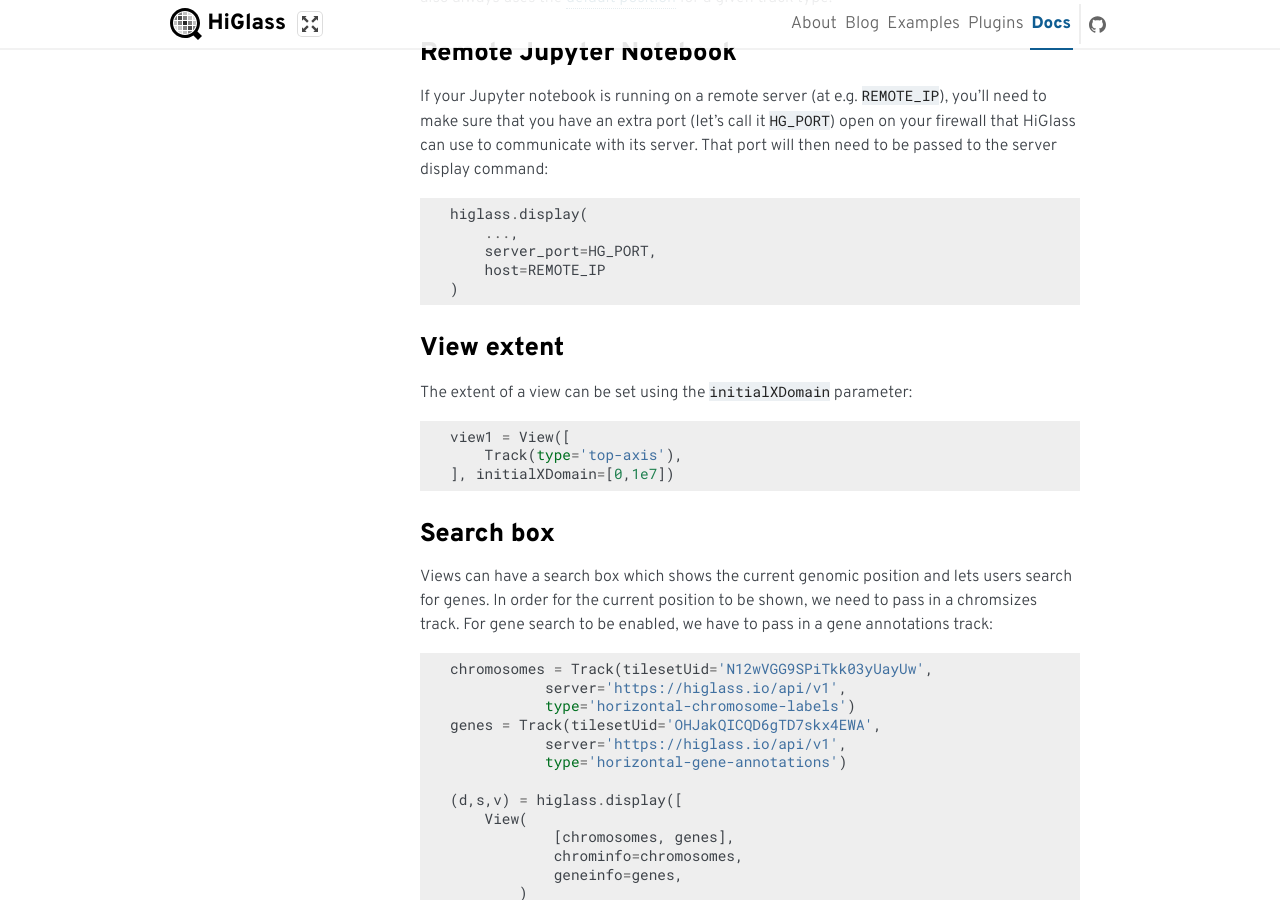
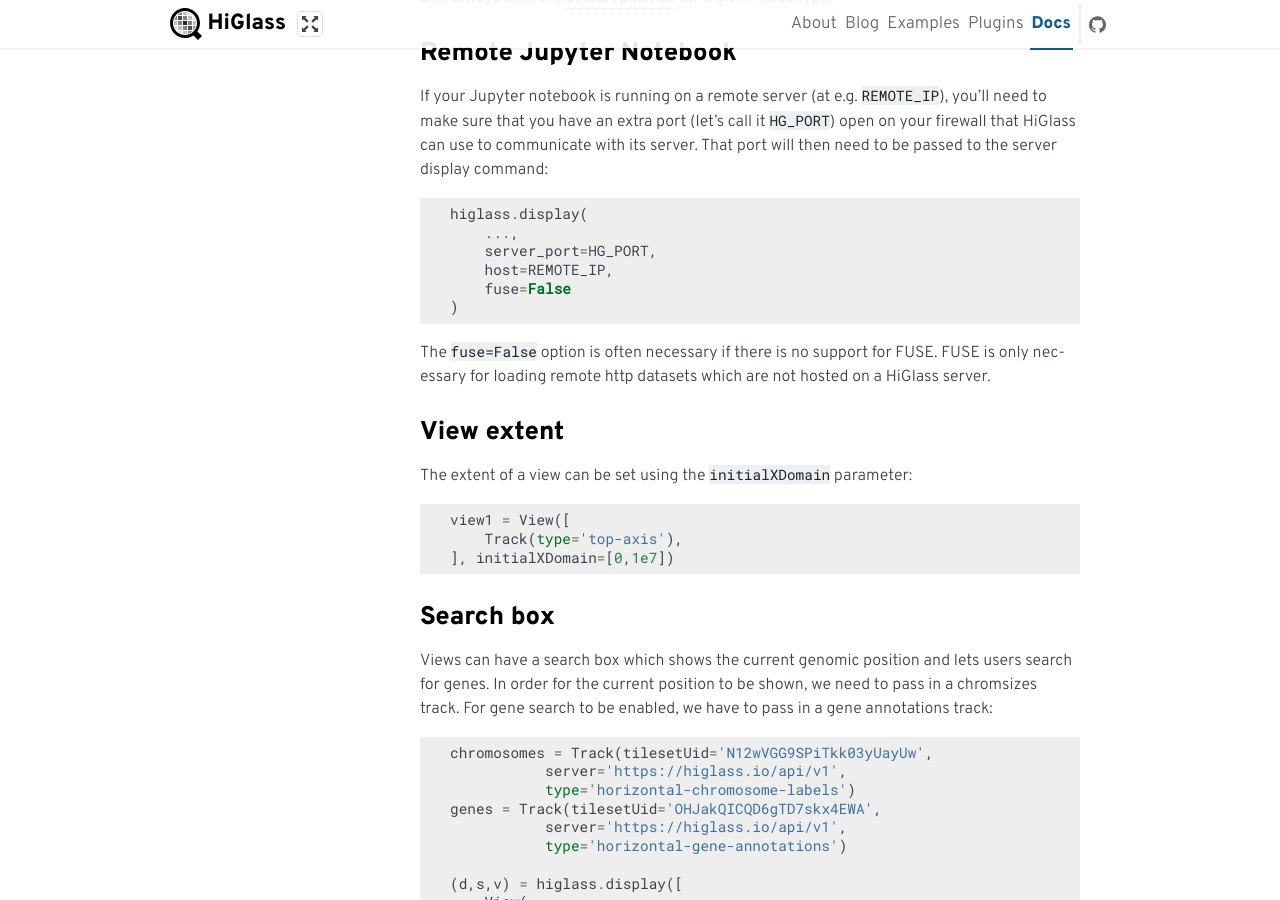
Before and after one commit to higlass/higlass-python, a Sphinx documentation site: the page built from docs/getting_started.rst, in a window 1280 px wide and 900 px high, scrolled down 978 px. Built offline with Sphinx 7.4.7, drawn with Linux system fonts in a browser that asks for light colours; formulas are drawn with MathJax 3.

```diff
--- a/docs/getting_started.rst
+++ b/docs/getting_started.rst
@@ -67,9 +67,13 @@ server display command:
     higlass.display(
         ...,
         server_port=HG_PORT,
-        host=REMOTE_IP
+        host=REMOTE_IP,
+        fuse=False
     )
 
+The ``fuse=False`` option is often necessary if there is no support for FUSE.
+FUSE is only necessary for loading remote http datasets which are not hosted
+on a HiGlass server.
 
 View extent
 -----------
```
Also changed, not shown: .github/PULL_REQUEST_TEMPLATE.md, 2 other files.
